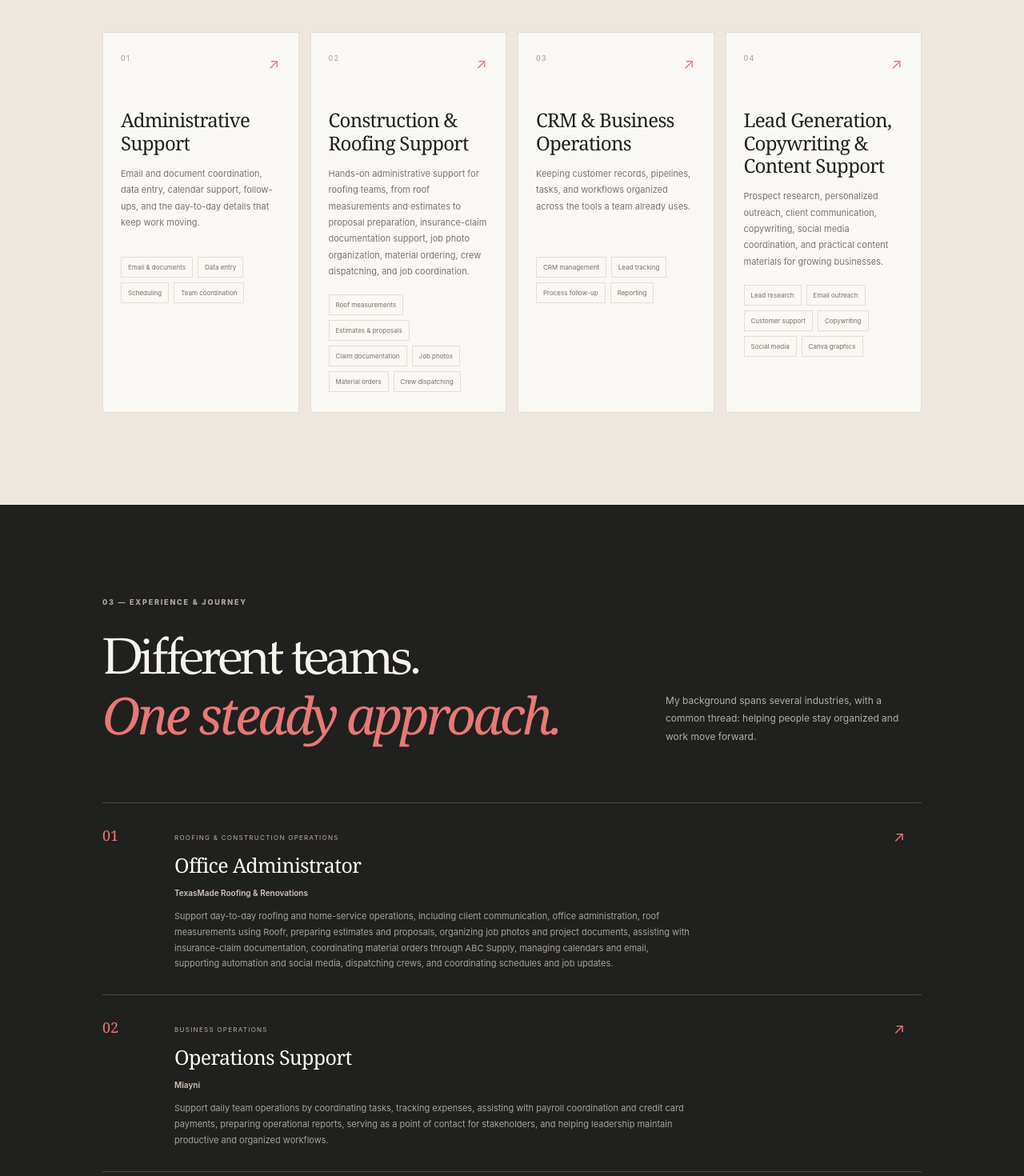
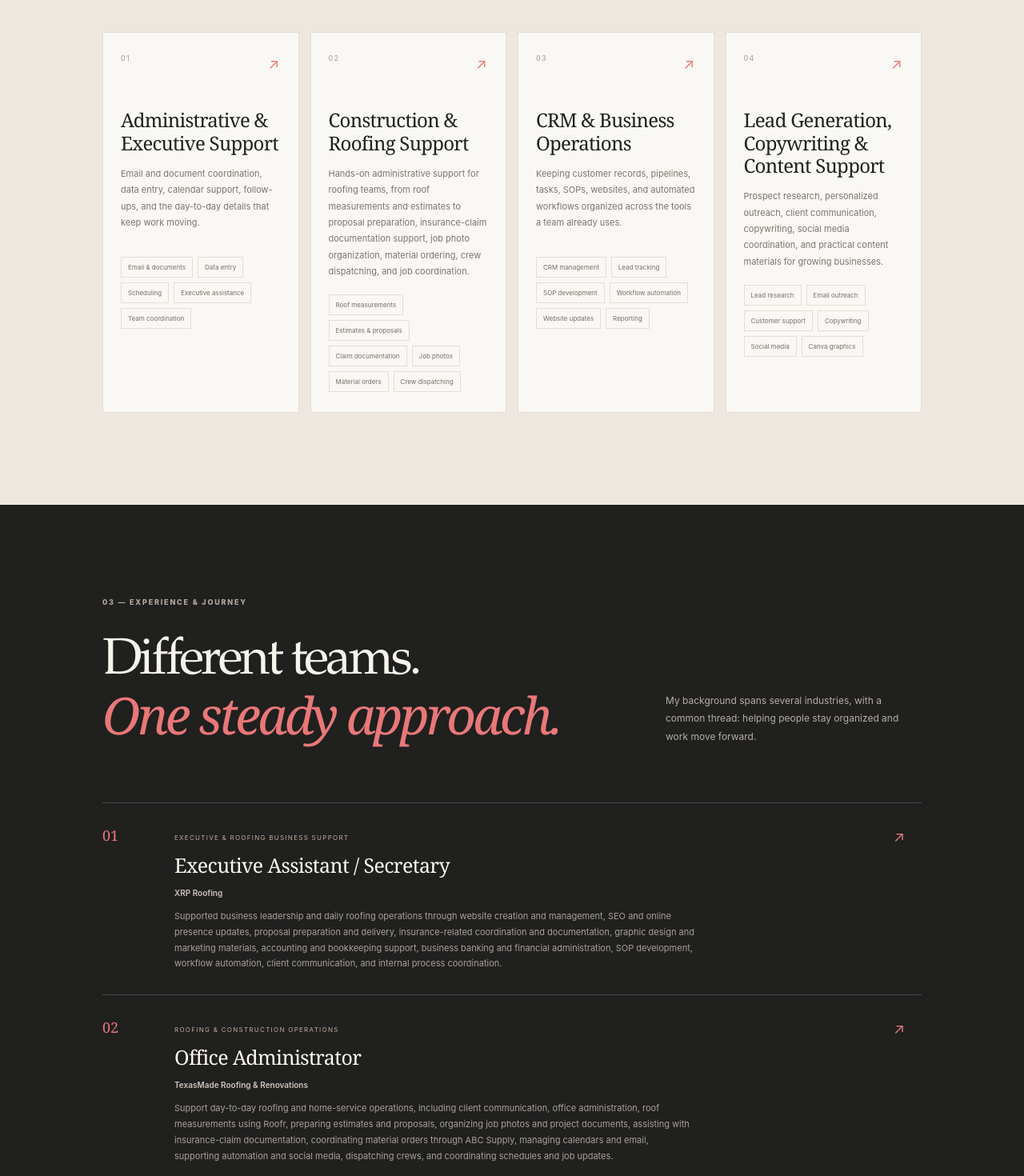
Before and after one commit to ivydachaibaligya-dot/Website, a Next.js app: page / in a window 1280 px wide. Shown: the part 1960-3430 px from the top of the page at 80% size. Built offline with nearby package versions, Linux system fonts and the light colour scheme.

Commit message:
Add XRP Roofing executive assistant experience

```diff
--- a/src/app/page.tsx
+++ b/src/app/page.tsx
@@ -15,10 +15,10 @@ export const metadata: Metadata = {
 const services = [
   {
     number: "01",
-    title: "Administrative Support",
+    title: "Administrative & Executive Support",
     description:
       "Email and document coordination, data entry, calendar support, follow-ups, and the day-to-day details that keep work moving.",
-    tags: ["Email & documents", "Data entry", "Scheduling", "Team coordination"],
+    tags: ["Email & documents", "Data entry", "Scheduling", "Executive assistance", "Team coordination"],
   },
   {
     number: "02",
@@ -31,8 +31,8 @@ const services = [
     number: "03",
     title: "CRM & Business Operations",
     description:
-      "Keeping customer records, pipelines, tasks, and workflows organized across the tools a team already uses.",
-    tags: ["CRM management", "Lead tracking", "Process follow-up", "Reporting"],
+      "Keeping customer records, pipelines, tasks, SOPs, websites, and automated workflows organized across the tools a team already uses.",
+    tags: ["CRM management", "Lead tracking", "SOP development", "Workflow automation", "Website updates", "Reporting"],
   },
   {
     number: "04",
@@ -44,6 +44,13 @@ const services = [
 ];
 
 const experience = [
+  {
+    role: "Executive Assistant / Secretary",
+    company: "XRP Roofing",
+    detail:
+      "Supported business leadership and daily roofing operations through website creation and management, SEO and online presence updates, proposal preparation and delivery, insurance-related coordination and documentation, graphic design and marketing materials, accounting and bookkeeping support, business banking and financial administration, SOP development, workflow automation, client communication, and internal process coordination.",
+    type: "Executive & roofing business support",
+  },
   {
     role: "Office Administrator",
     company: "TexasMade Roofing & Renovations",
```
